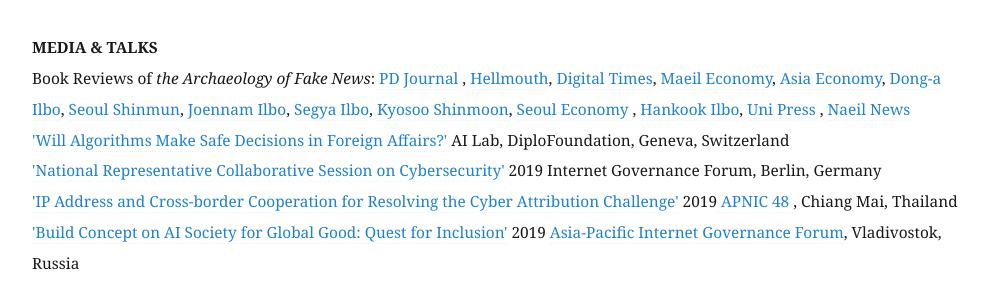
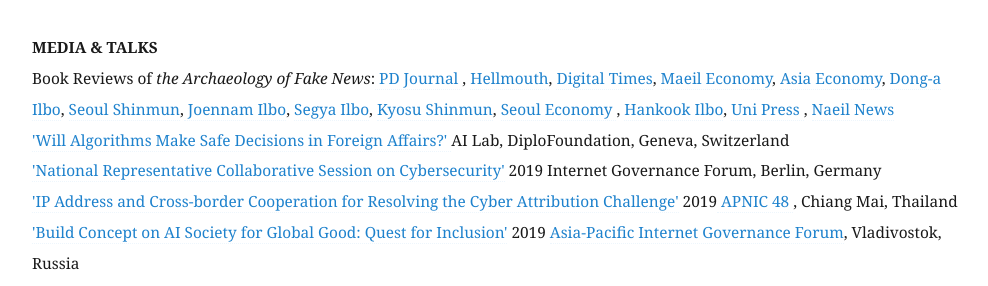
Before and after one commit to eunchangchoi/eunchangchoi.github.io, a Jekyll site: the page built from index.md, in a window 1280 px wide and 900 px high, scrolled down 1741 px. Shown: the part 161-447 px from the top of the window, without its empty margins (68-1056 px from the left). Built offline with Jekyll 4.4.1, drawn with Linux system fonts in a browser that asks for light colours.

Commit message:
Update index.md

```diff
--- a/index.md
+++ b/index.md
@@ -27,7 +27,7 @@
    <br>
 
  <strong> MEDIA & TALKS </strong> <br>
-Book Reviews of<i> the Archaeology of Fake News</i>:<a href="https://www.pdjournal.com/news/articleView.html?idxno=71119"> PD Journal </a>, <a href="https://www.youtube.com/watch?v=MpeoOBXadZ8&feature=youtu.be&t=241"> Hellmouth</a>, <a href="http://www.dt.co.kr/contents.html?article_no=2020030302103869061001"> Digital Times</a>, <a href="https://www.mk.co.kr/news/culture/view/2020/02/155878">Maeil Economy</a>, <a href="https://www.asiae.co.kr/article/2020022811050161321&mobile=Y"> Asia Economy</a>, <a href="http://www.donga.com/news/article/all/20200216/99724450/1"> Dong-a Ilbo</a>, <a href="https://www.seoul.co.kr/news/newsView.php?id=20200313020005&wlog_tag3=naver">Seoul Shinmun</a>,<a href="https://www.jnilbo.com/2020/02/20/2020022015101829561/"> Joennam Ilbo</a>, <a href="http://www.segye.com/newsView/20200214510584?OutUrl=naver"> Segya Ilbo</a>, <a href="https://www.kyosu.net/news/articleView.html?idxno=48054"> Kyosoo Shinmoon</a>, <a href="https://www.sedaily.com/NewsVIew/1YYX4ZYYI0"> Seoul Economy </a>, <a href="https://www.hankookilbo.com/News/Read/202002131753026467">Hankook Ilbo</a>, <a href="https://www.unipress.co.kr/news/articleView.html?idxno=771"> Uni Press </a>, <a href="https://www.naeil.com/news_view/?id_art=341418"> Naeil News </a> <br>
+Book Reviews of<i> the Archaeology of Fake News</i>:<a href="https://www.pdjournal.com/news/articleView.html?idxno=71119"> PD Journal </a>, <a href="https://www.youtube.com/watch?v=MpeoOBXadZ8&feature=youtu.be&t=241"> Hellmouth</a>, <a href="http://www.dt.co.kr/contents.html?article_no=2020030302103869061001"> Digital Times</a>, <a href="https://www.mk.co.kr/news/culture/view/2020/02/155878">Maeil Economy</a>, <a href="https://www.asiae.co.kr/article/2020022811050161321&mobile=Y"> Asia Economy</a>, <a href="http://www.donga.com/news/article/all/20200216/99724450/1"> Dong-a Ilbo</a>, <a href="https://www.seoul.co.kr/news/newsView.php?id=20200313020005&wlog_tag3=naver">Seoul Shinmun</a>,<a href="https://www.jnilbo.com/2020/02/20/2020022015101829561/"> Joennam Ilbo</a>, <a href="http://www.segye.com/newsView/20200214510584?OutUrl=naver"> Segya Ilbo</a>, <a href="https://www.kyosu.net/news/articleView.html?idxno=48054"> Kyosu Shinmun</a>, <a href="https://www.sedaily.com/NewsVIew/1YYX4ZYYI0"> Seoul Economy </a>, <a href="https://www.hankookilbo.com/News/Read/202002131753026467">Hankook Ilbo</a>, <a href="https://www.unipress.co.kr/news/articleView.html?idxno=771"> Uni Press </a>, <a href="https://www.naeil.com/news_view/?id_art=341418"> Naeil News </a> <br>
  <a href="https://www.diplomacy.edu/blog/will-algorithms-make-safe-decisions-foreign-affairs">'Will Algorithms Make Safe Decisions in Foreign Affairs?' </a> AI Lab, DiploFoundation, Geneva, Switzerland <br>
 <a href="https://www.youtube.com/watch?v=nsZJaB3fx0E&feature=youtu.be&t=1689">'National Representative Collaborative Session on Cybersecurity'</a> 2019 Internet Governance Forum, Berlin, Germany <br>
 <a href="https://youtu.be/uRsC_ypHGCg?t=1336">'IP Address and Cross-border Cooperation for Resolving the Cyber Attribution Challenge'</a> 2019<a href="https://conference.apnic.net/48/program/schedule/#/day/6/cooperation-sig"> APNIC 48 </a>, Chiang Mai, Thailand<br>
```
